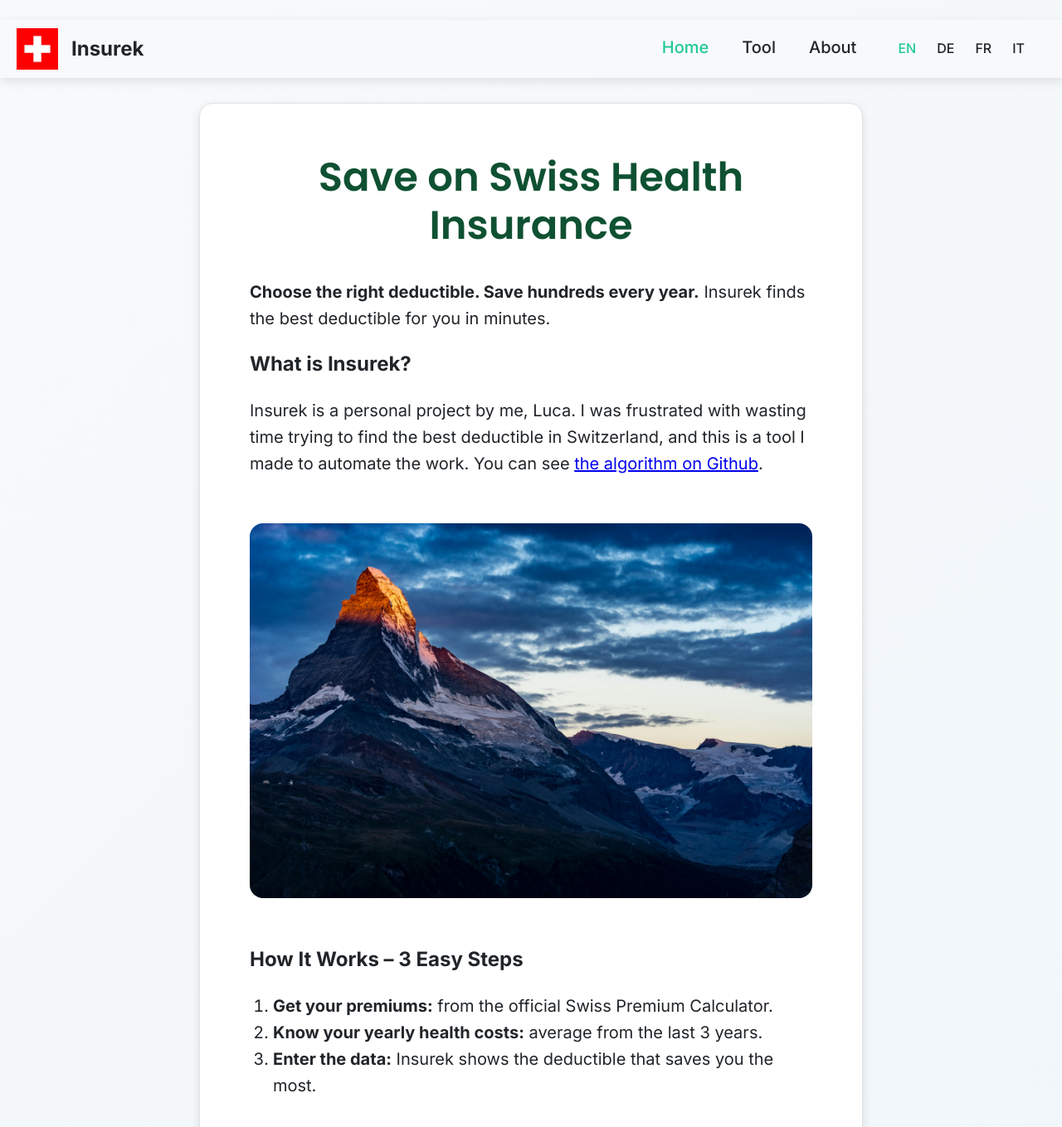
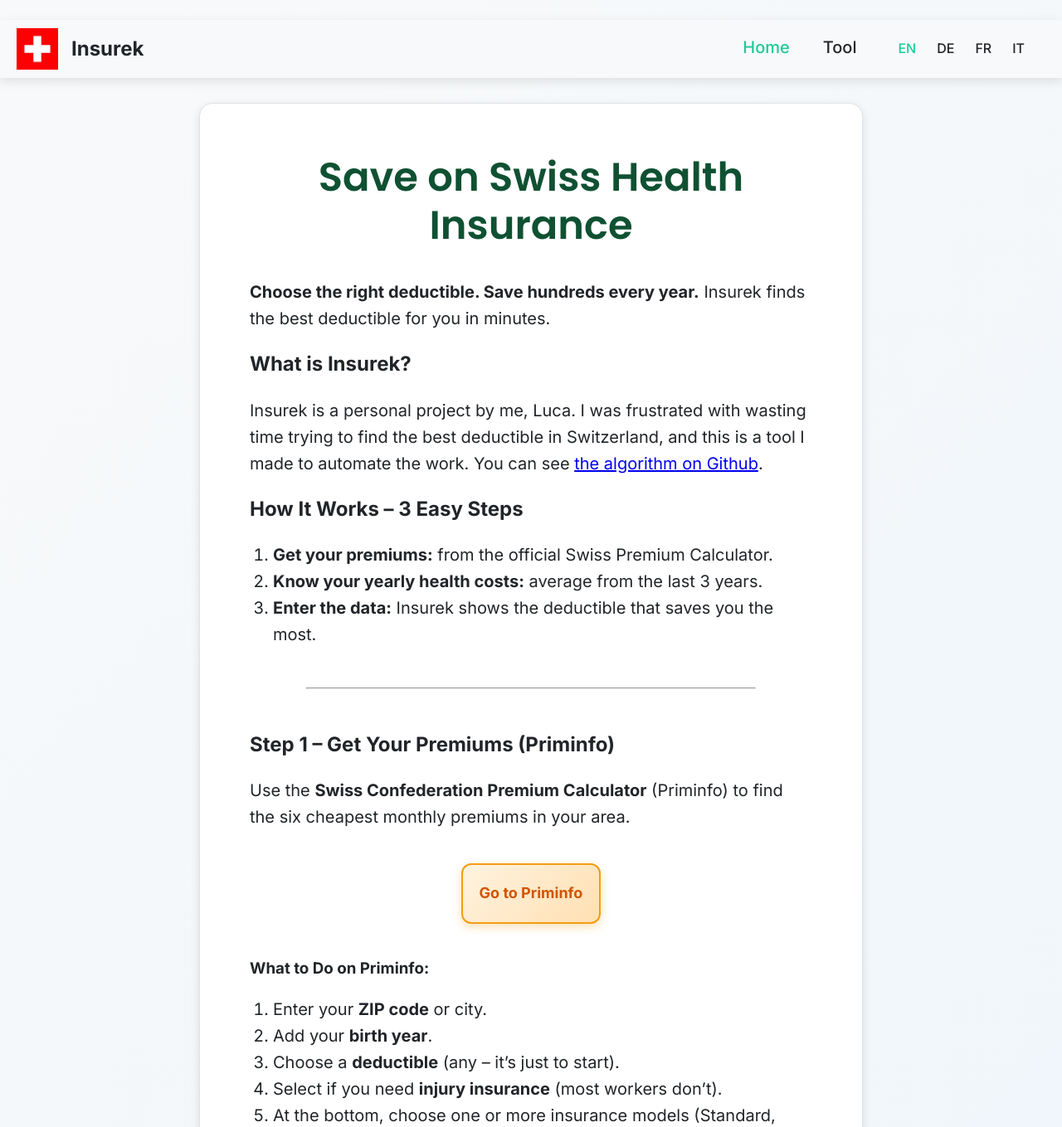
Before and after one commit to lucalevi/swiss-deductible-chooser, a Flask app: page /en/ in a window 1280 px wide. Shown: the top 1359 px of the page at 83% size. Run offline with Flask 3, Linux system fonts and the light colour scheme.

Commit message:
Remove images from main page, remove about section in the navbar

```diff
--- a/swiss-insurances/templates/base.html
+++ b/swiss-insurances/templates/base.html
@@ -32,8 +32,6 @@
                         class="{% if 'choose' in request.path %}active{% endif %}">
                         Tool
                     </a></li>
-                <li><a href="{{ url_for('info', lang=lang) }}"
-                        class="{% if 'info' in request.path %}active{% endif %}">About</a></li>
             </ul>
             {% if not page_is_results %}
             <div class="language-switcher">
--- a/swiss-insurances/templates/de/index.html
+++ b/swiss-insurances/templates/de/index.html
@@ -22,9 +22,9 @@ endblock %}
     einsehen.
 </p>
 
-<div class="center-me">
+<!-- <div class="center-me">
     <img id="hero-img" src="{{ url_for('static', filename='img/matterhorn.jpg') }}" alt="Matterhorn, Schweiz">
-</div>
+</div> -->
 
 
 <h2>So funktioniert es – 3 einfache Schritte</h2>
--- a/swiss-insurances/templates/en/index.html
+++ b/swiss-insurances/templates/en/index.html
@@ -21,9 +21,9 @@ endblock %}
         href="https://github.com/lucalevi/swiss-deductible-chooser" target="insurek-algo">the algorithm on Github</a>.
 </p>
 
-<div class="center-me">
+<!-- <div class="center-me">
     <img id="hero-img" src="{{ url_for('static', filename='img/matterhorn.jpg') }}" alt="The Matterhorn, Switzerland">
-</div>
+</div> -->
 
 <h2>How It Works – 3 Easy Steps</h2>
 <ol class="simple-steps">
--- a/swiss-insurances/templates/fr/index.html
+++ b/swiss-insurances/templates/fr/index.html
@@ -22,9 +22,9 @@ endblock %}
 </p>
 
 
-<div class="center-me">
+<!-- <div class="center-me">
     <img id="hero-img" src="{{ url_for('static', filename='img/matterhorn.jpg') }}" alt="Cervin, Suisse">
-</div>
+</div> -->
 
 <h2>Comment ça marche – 3 étapes simples</h2>
 <ol class="simple-steps">
--- a/swiss-insurances/templates/it/index.html
+++ b/swiss-insurances/templates/it/index.html
@@ -21,9 +21,9 @@ Svizzera{% endblock %}
         href="https://github.com/lucalevi/swiss-deductible-chooser" target="insurek-algo">l'algoritmo su Github</a>.
 </p>
 
-<div class="center-me">
+<!-- <div class="center-me">
     <img id="hero-img" src="{{ url_for('static', filename='img/matterhorn.jpg') }}" alt="Cervino, Svizzera">
-</div>
+</div> -->
 
 <h2>Come funziona – 3 passi facili</h2>
 <ol class="simple-steps">
```
